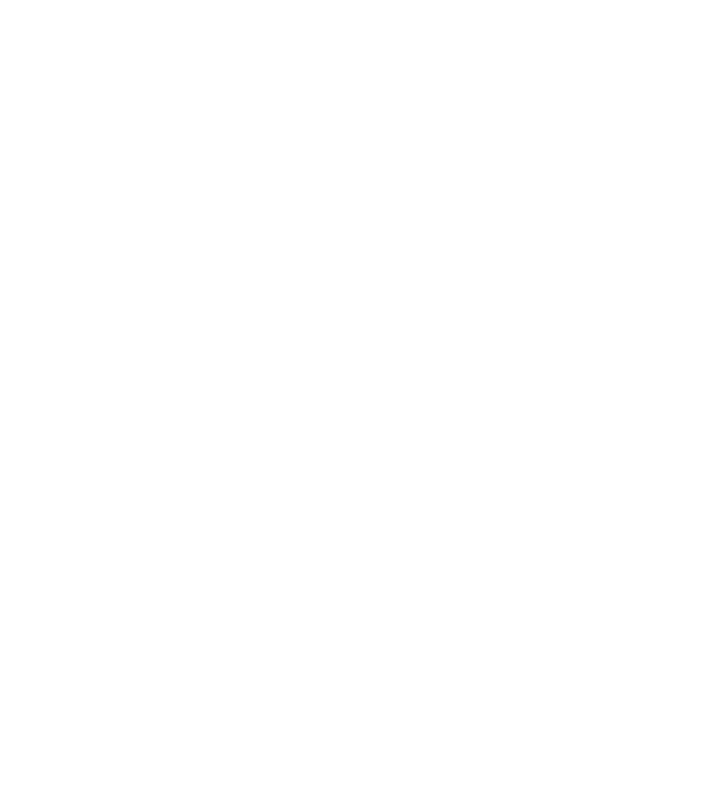
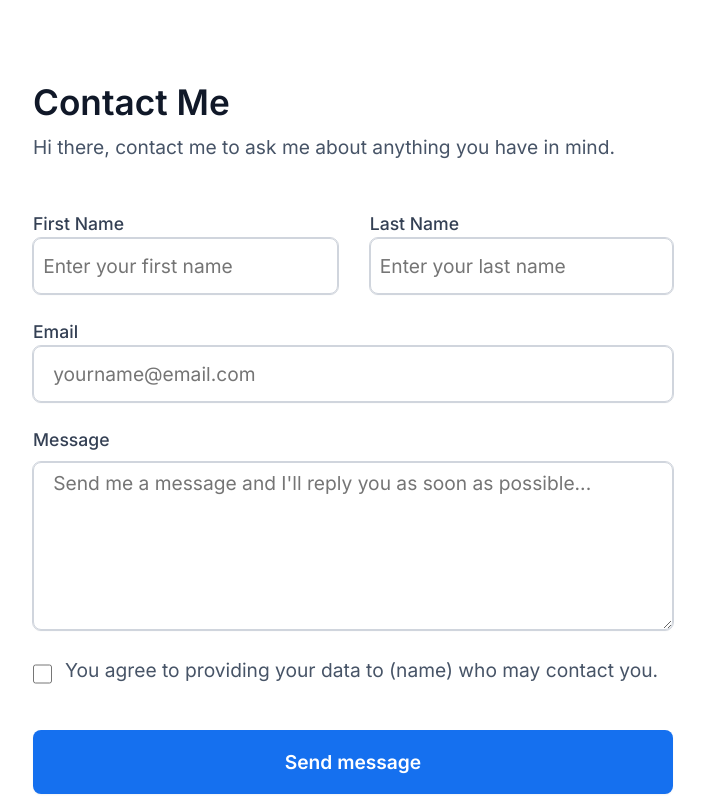
Before and after one commit to Jozz77/Linktree--HNG, a React (Create React App) app in the folder linktree/: page /contact in a window 1280 px wide. Before the commit this address had no page. Shown: the top 800 px of the page, without its empty margins (287-992 px from the left). Built offline with nearby package versions, Linux system fonts and the light colour scheme.

Commit message:
Feature: fixed a bug which does not enable

```diff
--- a/linktree/src/App.js
+++ b/linktree/src/App.js
@@ -10,7 +10,7 @@ function App() {
      <BrowserRouter>
       <Routes>
         <Route path="/Linktree--HNG/" element={<Home />} />
-        <Route path="/Linktree--HNG/contact" element={<Contact />} />
+        <Route path="/contact" element={<Contact />} />
       </Routes>
      </BrowserRouter>
    </div>
--- a/linktree/src/contact.css
+++ b/linktree/src/contact.css
@@ -8,6 +8,7 @@
   --label-color: #344054;
   --span-color: #475467;
   --submit-color: #1570EF;
+  --submit-hover: #B2DDFF;
 }
 *{
     margin: 0;
@@ -65,6 +66,10 @@ label{
     padding: 0 3%;
     color: var(--footer-text);
 }
+#first-name:focus, #last-name:focus, #email:focus{
+    border: 2px solid var(--submit-color);
+
+}
 #email{
     margin-bottom: 3vh;
 }
@@ -73,6 +78,9 @@ label{
     padding: 1vh 3% 0;
     margin-top: 1vh;
     margin-bottom: 3vh;
+}
+#message:focus{
+    box-shadow: 0px 2px 8px var(--submit-color);
 }
 .check-span{
     display: flex;
@@ -90,7 +98,6 @@ form span{
 #checkbox{
     width: 3%;
     height: 4vh;
-    accent-color: var(--body-background);
     position: absolute;
     top: 0;
 }
@@ -107,6 +114,9 @@ form span{
     margin-top: 3vh;
     cursor: pointer;
 
+}
+#btn__submit:hover{
+    background-color: var(--submit-hover);
 }
 @media screen and (min-width: 871px) and (max-width: 1170px){
     .contact{
```
